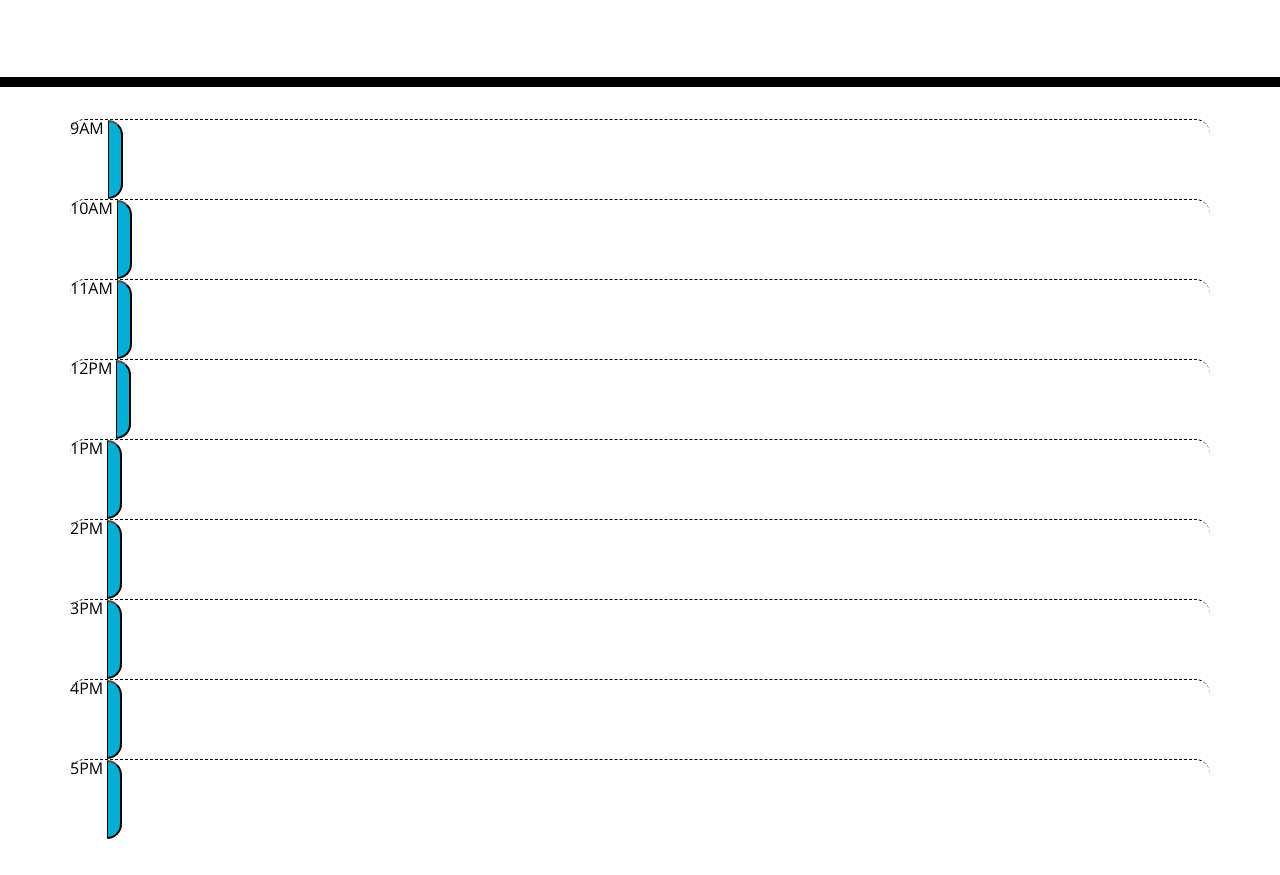
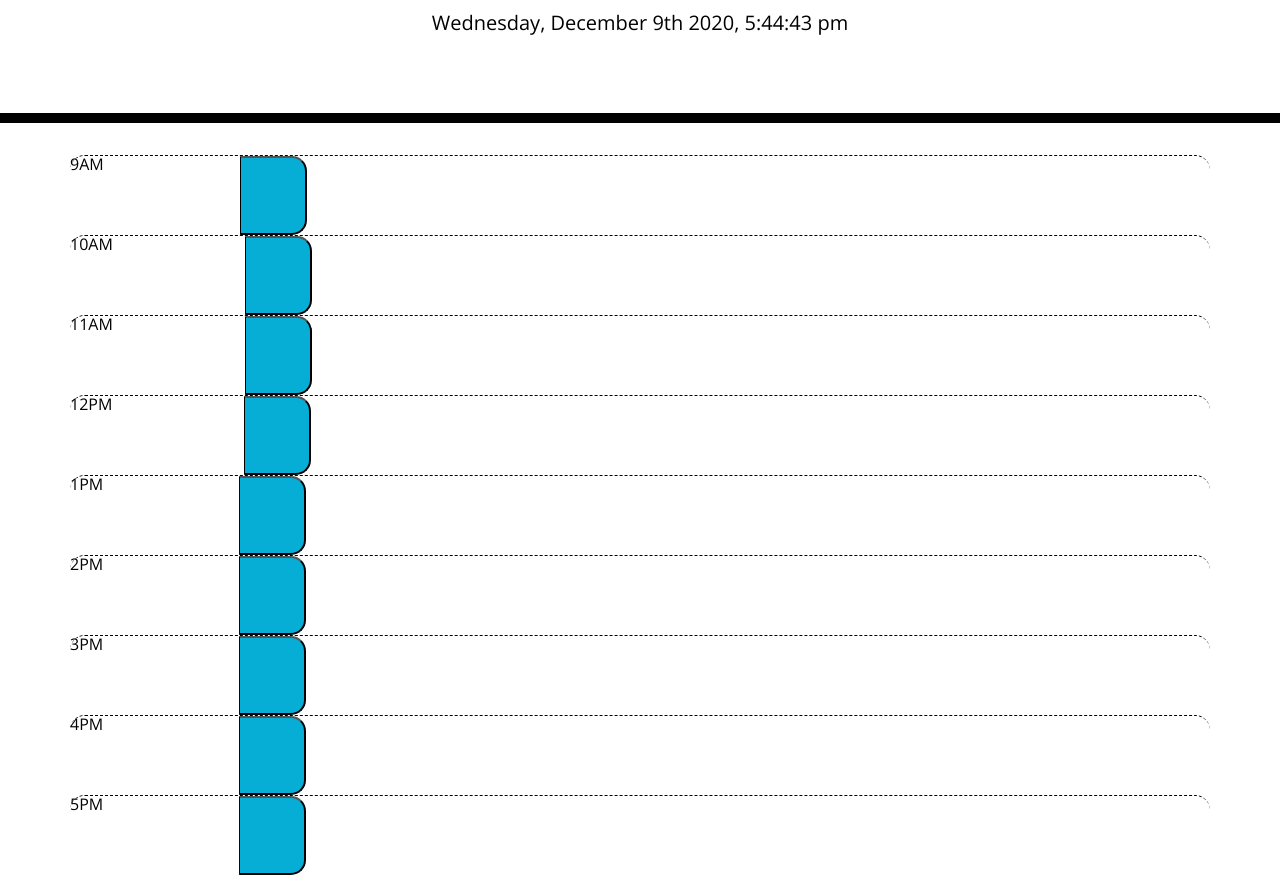
Before and after one commit to pnguyen6910/workdayscheduler, a plain HTML site: page index.html in a window 1280 px wide. Shown: the part 181-1056 px from the top of the page. Before the commit the page ends 1020 px from the top, so only its background shows below. Drawn offline with nearby package versions, Linux system fonts and the light colour scheme.

Commit message:
added date and fixed button sizing

```diff
--- a/index.html
+++ b/index.html
@@ -30,15 +30,15 @@
     </header>
     <div class="container">
       <!-- Timeblocks go here -->
-    <div class="time-block row hour">9AM <button class="saveBtn"></button></div>
-    <div class="time-block row hour">10AM <button class="saveBtn"></button></div>
-    <div class="time-block row hour">11AM <button class="saveBtn"></button></div>
-    <div class="time-block row hour">12PM <button class="saveBtn"></button></div>
-    <div class="time-block row hour">1PM <button class="saveBtn"></button></div>
-    <div class="time-block row hour">2PM <button class="saveBtn"></button></div>
-    <div class="time-block row hour">3PM <button class="saveBtn"></button></div>
-    <div class="time-block row hour">4PM <button class="saveBtn"></button></div>
-    <div class="time-block row hour">5PM <button class="saveBtn"></button></div>
+    <div class="time-block row hour">9AM  <p class="task"></p><button class="saveBtn"></button></div>
+    <div class="time-block row hour">10AM <p class="task"></p> <button class="saveBtn"></button></div>
+    <div class="time-block row hour">11AM <p class="task"></p> <button class="saveBtn"></button></div>
+    <div class="time-block row hour">12PM <p class="task"></p> <button class="saveBtn"></button></div>
+    <div class="time-block row hour">1PM  <p class="task"></p><button class="saveBtn"></button></div>
+    <div class="time-block row hour">2PM  <p class="task"></p><button class="saveBtn"></button></div>
+    <div class="time-block row hour">3PM  <p class="task"></p><button class="saveBtn"></button></div>
+    <div class="time-block row hour">4PM  <p class="task"></p><button class="saveBtn"></button></div>
+    <div class="time-block row hour">5PM  <p class="task"></p><button class="saveBtn"></button></div>
     </div>
 
     <script src="https://cdnjs.cloudflare.com/ajax/libs/jquery/3.2.1/jquery.min.js"></script>
@@ -47,7 +47,9 @@
     <script>
       console.log(moment())
       //variables
-      //adding date for current day and so on
+      var userInput = $(".task")
+      //adding date for current day, past day and so on
+      $("#currentDay").text(moment().format('dddd') + ", " + moment().format('MMMM Do YYYY, h:mm:ss a'))
       //connecting to container
       //adding time of day
       //showing time of day
--- a/style.css
+++ b/style.css
@@ -4,7 +4,7 @@ body {
   line-height: 1;
 }
 
-textarea{
+textarea {
   background: transparent;
   border: none;
   resize: none;
@@ -21,11 +21,11 @@ textarea{
   border-bottom: 10px solid black;
 }
 
-.description{
+.description {
   white-space: pre-wrap;
 }
 
-.time-block{
+.time-block {
   text-align: center;
   border-radius: 15px;
 }
@@ -33,7 +33,7 @@ textarea{
 .row {
   white-space: pre-wrap;
   height: 80px;
-  border-top: 1px solid white;;
+  border-top: 1px solid white;
 }
 
 .hour {
@@ -61,11 +61,20 @@ textarea{
   border-left: 1px solid black;
   border-top-right-radius: 15px;
   border-bottom-right-radius: 15px;
-  background-color: #06AED5;
+  background-color: #06aed5;
   color: white;
+  padding-left: 2rem;
+  padding-right: 2rem;
 }
 
 .saveBtn i:hover {
   font-size: 20px;
-  transition: all .3s ease-in-out;
+  transition: all 0.3s ease-in-out;
 }
+
+.task {
+  text-align: center;
+  margin: 0 auto;
+  margin-left: 4rem;
+  margin-right: 4rem;
+}
```
